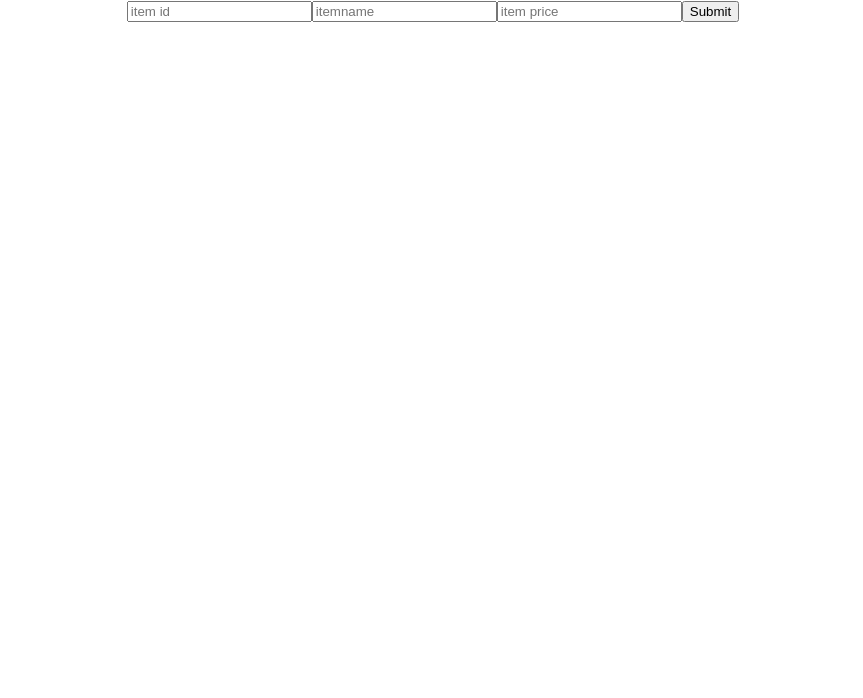
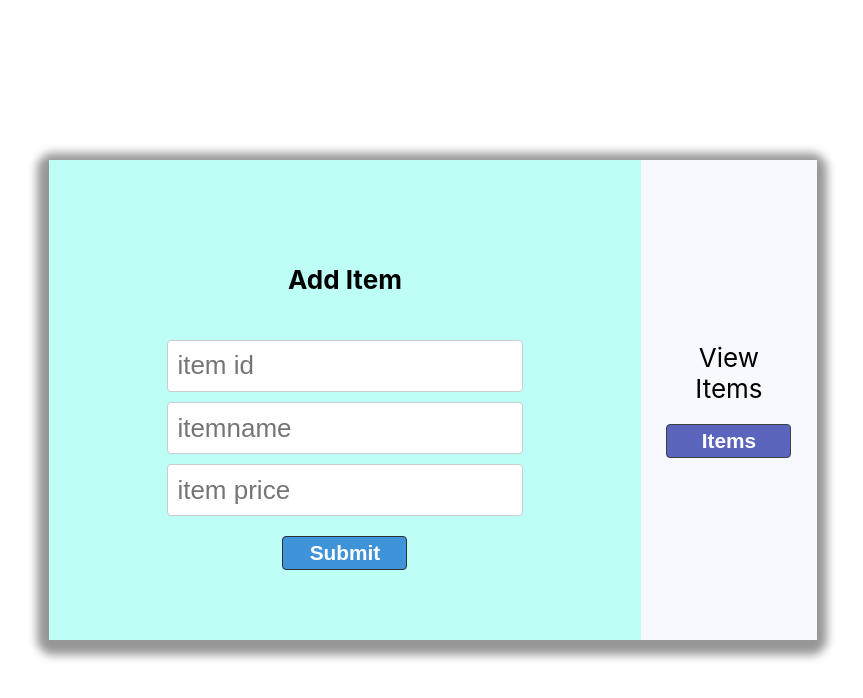
Before and after one commit to abhiramsonu77/ReactTask, a React (Create React App) app: page /add in a window 1280 px wide. Shown: the top 698 px of the page, without its empty margins (207-1070 px from the left). Built offline with nearby package versions, Linux system fonts and the light colour scheme.

Commit message:
Error Corrected And Ready to Deploy

```diff
--- a/src/App.css
+++ b/src/App.css
@@ -13,8 +13,7 @@
   }
 }
 
-.App-header {
-  background-color: #282c34;
+.App {
   min-height: 100vh;
   display: flex;
   flex-direction: column;
--- a/src/App.js
+++ b/src/App.js
@@ -7,13 +7,15 @@ import {
 import './App.css';
 import AddItem from "./components/AddItem";
 import ItemList from "./components/item";
-import Update from "./components/UpdateItem"
+import Update from "./components/UpdateItem";
+import homeButton from "./components/index";
 
 function App() {
   return (
     <div className="App">
     <Router>
 				<Switch>
+          <Route path="/" exact component={homeButton} />
 					<Route path="/add" exact component={AddItem} />
 					<Route path="/view" component={ItemList} />
           <Route path="/update/:id" component={Update} />
--- a/src/components/AddItem.js
+++ b/src/components/AddItem.js
@@ -1,13 +1,14 @@
 import React, {useState} from "react";
 import axios from "axios";
-
+import { useHistory } from "react-router";
+import "../style/style.css";
 function AddItem() {
-
-        const [item, setItem] = useState({
-            id:'',
-            itemName:'',
-            itemPrice:''
-        });
+    let history = useHistory();
+    const [item, setItem] = useState({
+        id:'',
+        itemName:'',
+        itemPrice:''
+    });
 
     function inputHandler(e) {
         setItem({...item, [e.target.name]:e.target.value})
@@ -27,16 +28,21 @@ function AddItem() {
             .catch(error =>{
                 console.log(error)
             })
+
     };
         return (
-            <div>
-                <form onSubmit={submitHandler}>
+            <div className="home">
+                <div className="box">
+                    <div className="section">
+                        <h4>Add Item</h4>
+                <form onSubmit={submitHandler} className="inputform">
                     <input
                     type = "text"
                     name ="id"
                     placeholder = "item id"
                     value = {item.id}
                     onChange={inputHandler}
+                    className="input"
                     />
 
                     <input
@@ -45,6 +51,7 @@ function AddItem() {
                     placeholder = "itemname"
                     value = {item.itemName}
                     onChange={inputHandler}
+                    className="input"
                     />
 
                     <input
@@ -53,10 +60,23 @@ function AddItem() {
                     placeholder = "item price"
                     value = {item.itemPrice}
                     onChange = {inputHandler}
+                    className="input"
                     />
 
-                    <button type= "submit">Submit</button>
+                    <button type= "submit" className="addbtn">Submit</button>
                 </form>
+
+                    </div>
+                    <div className="xtra">
+                View Items <button
+						className="viewbtn"
+						onClick={() => {
+							history.push("/view");
+						}}>
+						Items
+					</button>
+                    </div>
+                </div>
             </div>
         )
 }
--- a/src/components/DeleteItem.js
+++ b/src/components/DeleteItem.js
@@ -1,4 +1,5 @@
 import React from "react";
+import "../style/style.css";
 
 function Delete(props) {
 
@@ -6,6 +7,7 @@ function Delete(props) {
 		fetch(`http://localhost:5000/items/${id}`, {
 			method: "DELETE",
 		}).then((result) => {
+			console.log(props.itemList);
 			props.itemList();
 			result.json().then((resp) => {
 				console.log(resp);
@@ -14,7 +16,7 @@ function Delete(props) {
 	}
 	return (
 		<div>
-			<button onClick={() => deleteItem(props.item.id)}>Delete</button>
+			<button onClick={() => deleteItem(props.item.id)} className="dltbtn">Delete</button>
 		</div>
 	);
 }
--- a/src/components/UpdateItem.js
+++ b/src/components/UpdateItem.js
@@ -1,8 +1,11 @@
 import React from "react";
 import { withRouter } from "react-router-dom";
 import { useState, useEffect } from "react";
+import { useHistory } from "react-router";
+import "../style/style.css";
 function Update(props) {
-	const [data, setData] = useState([]);
+	let history = useHistory();
+	const [data, setData] = useState(null);
     const [item, setItem] = useState({
         id:'',
         itemName:'',
@@ -13,17 +16,25 @@ function Update(props) {
         setItem({...item, [e.target.name]:e.target.value})
     };
 
-	useEffect(async () => {
+	useEffect( () => {
+		async function fetchData(){
 		let result = await fetch(
 			"http://localhost:5000/items/" + props.match.params.id
 		);
 
 		result = await result.json();
 		setData(result);
+		}
+		fetchData();
 	}, []);
-
+	useEffect ( () =>{
+		if(data){
+			setItem(data)
+		}
+	},[data]);
 	async function updateitem(id) {
 		const {itemName,itemPrice} = item;
+		console.log(item);
 		const response = await fetch(`http://localhost:5000/items/${id}`, {
 			method: "PATCH",
 			headers: {
@@ -34,25 +45,40 @@ function Update(props) {
                 itemPrice
 			}),
 		});
+		history.push("/view");
+	}
+	if (!data){
+		return null;
 	}
 	return (
-		<div>
+		<div className="home">
+                <div className="box">
+                    <div className="section">
+						<h4>Update Item</h4>
+						<form className="inputform">
             <input
                     type = "text"
                     name ="itemName"
                     placeholder = "itemname"
-                    value = {data.itemName}
+                    defaultValue = {data.itemName}
+					value = {item.itemName}
                     onChange={inputHandler}
+					className="input"
                     />
 
                     <input
                     type = "text"
                     name ="itemPrice"
                     placeholder = "item price"
-                    value = {data.itemPrice}
+                    defaultValue = {data.itemPrice}
+					value = {item.itemPrice}
                     onChange = {inputHandler}
+					className="input"
                     />
-			<button onClick={() => updateitem(data.id)}>Update</button>
+			<button onClick={() => updateitem(data.id)} className="addbtn">Update</button>
+				</form>
+				</div>
+			</div>
 		</div>
 	);
 }
--- a/src/components/ViewItem.js
+++ b/src/components/ViewItem.js
@@ -1,11 +1,13 @@
 import React from "react";
 import Delete from "./DeleteItem";
 import { Link } from "react-router-dom";
+import "../style/style.css";
 
 function Items(props) {
     return(
-        <div className="ViewItem">
-            <table>
+        <div>
+            <div>
+            <table className="viewtable">
                 <tbody>
                 <tr>
                     <th>Id</th>
@@ -22,17 +24,18 @@ function Items(props) {
 										<td>{item.itemPrice}</td>
 										<td>
                                         <Link to={"/update/" + item.id}>
-												<button>update</button>
+												<button className="updtbtn">Update</button>
 											</Link>
                                         </td>
                                         <td>
-                                            <Delete item={item} userList={props.userList}></Delete>
+                                            <Delete item={item} itemList={props.itemList}></Delete>
                                             </td>
 									</tr>
 								);
 							})}
                 </tbody>
             </table>
+            </div>
         </div>
     )
 }
--- /dev/null
+++ b/src/components/index.js
@@ -0,0 +1,19 @@
+import react from "react";
+import { Link } from "react-router-dom";
+import "../style/style.css";
+
+function homeButton(){
+    return(
+        <div className="home">
+            <div className="box">
+                <div className="section">
+                    What do you want to Do?
+                    <Link to={"/add"}><button className="addbtn">Add New Item</button></Link>
+                    <Link to={"/view"}><button className="viewbtn">View all Items</button></Link>
+                </div>
+                </div>
+        </div>
+    )
+}
+
+export default homeButton;
--- /dev/null
+++ b/src/style/style.css
@@ -0,0 +1,146 @@
+
+.home{
+        display: flex;
+        justify-content: center;
+        align-items: center;
+}
+.box{
+    width: 60%;
+	height: 60vh;
+	position: absolute;
+	top: 20%;
+	display: flex;
+	flex-direction: row;
+	border-radius: 6px;
+
+    -webkit-box-shadow: -1px 4px 10px 11px rgba(0, 0, 0, 0.411);
+	-moz-box-shadow: -1px 4px 10px 11px rgba(0, 0, 0, 0.411);
+	box-shadow: -1px 4px 10px 11px rgba(0, 0, 0, 0.411);
+}
+.section{
+    width: 100%;
+    background-color: rgb(189, 255, 246);
+	display: flex;
+	flex-direction: column;
+	align-items: center;
+	justify-content: center;
+    color: black;
+}
+
+.inputform{
+    width: 100%;
+	display: flex;
+	flex-direction: column;
+	align-items: center;
+	justify-content: center;
+}
+.input{
+    border: #ccc 0.06rem solid;
+	border-bottom: #ccc 0.125 solid;
+	padding: 0.6rem;
+
+	margin-top: 0.625rem;
+	font-size: 1em;
+	border-radius: 0.25rem;
+}
+.xtra{
+    color: black;
+    background: ghostwhite;
+    padding: 1.6rem;
+    display: flex;
+	flex-direction: column;
+	align-items: center;
+	justify-content: center;
+}
+
+.viewtable{
+    position: absolute;
+    left: 50%;
+	top: 50%;
+	transform: translate(-50%, -50%);
+    color: black;
+    border: 1px solid #bdc3c7;
+    box-shadow: 0 0 5px;
+	width: 50rem;
+	height: 10.5rem;
+	border-collapse: collapse;
+}
+th,
+td {
+	padding: 12px;
+	text-align: left;
+	border-bottom: 2px solid #ddd;
+}
+
+
+.addbtn{
+    background: rgb(63, 147, 216);
+	width: 7.813rem;
+	padding-top: 0.25rem;
+	padding-bottom: 0.25rem;
+	color: white;
+	border-radius: 4px;
+	border: rgb(45, 48, 48) 1px solid;
+
+	margin-top: 20px;
+
+	font-weight: 800;
+	font-size: 0.8em;
+}
+.addbtn:hover{
+    background: rgb(10, 71, 121);
+}
+
+.viewbtn{
+    background: rgb(91, 101, 189);
+	width: 7.813rem;
+	padding-top: 0.25rem;
+	padding-bottom: 0.25rem;
+	color: white;
+	border-radius: 4px;
+	border: rgb(58, 66, 66) 1px solid;
+
+	margin-top: 20px;
+
+	font-weight: 800;
+	font-size: 0.8em;
+}
+.viewbtn:hover{
+    background: rgb(56, 15, 80);
+}
+
+.updtbtn{
+    background: rgb(141, 214, 73);
+	width: 4.813rem;
+	padding-top: 0.08rem;
+	padding-bottom: 0.08rem;
+	color: rgb(0, 0, 0);
+	border-radius: 4px;
+	border: rgb(58, 66, 66) 1px solid;
+
+
+	font-weight: 800;
+	font-size: 0.7em;
+}
+.updtbtn:hover{
+    background: rgb(77, 117, 39);
+    color: rgb(218, 218, 218);
+}
+
+.dltbtn{
+    background: rgb(226, 19, 19);
+	width: 4.813rem;
+	padding-top: 0.08rem;
+	padding-bottom: 0.08rem;
+	color: rgb(255, 255, 255);
+	border-radius: 4px;
+	border: rgb(58, 66, 66) 1px solid;
+
+
+	font-weight: 800;
+	font-size: 0.7em;
+}
+
+.dltbtn:hover{
+    background: rgb(104, 6, 6);
+}
```
